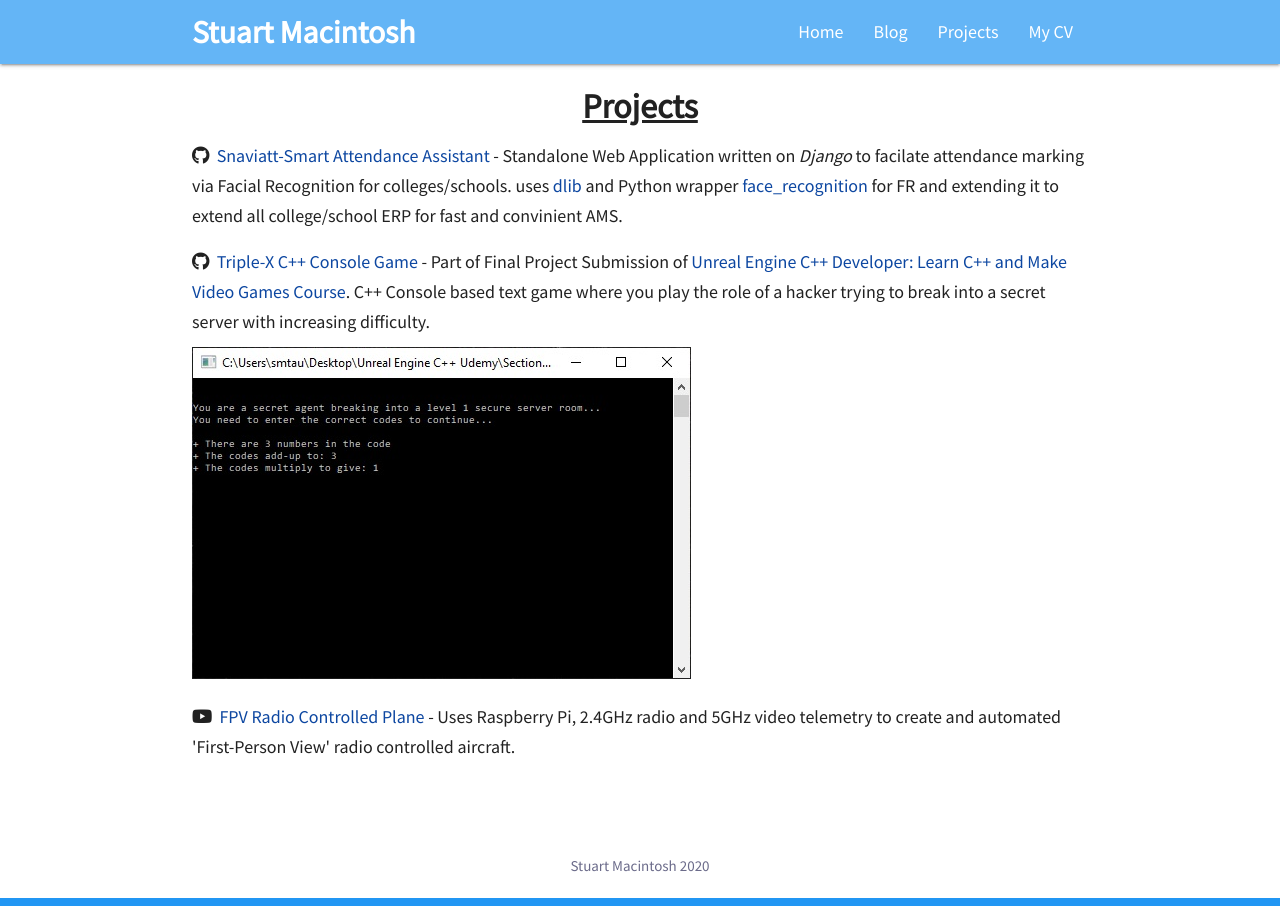
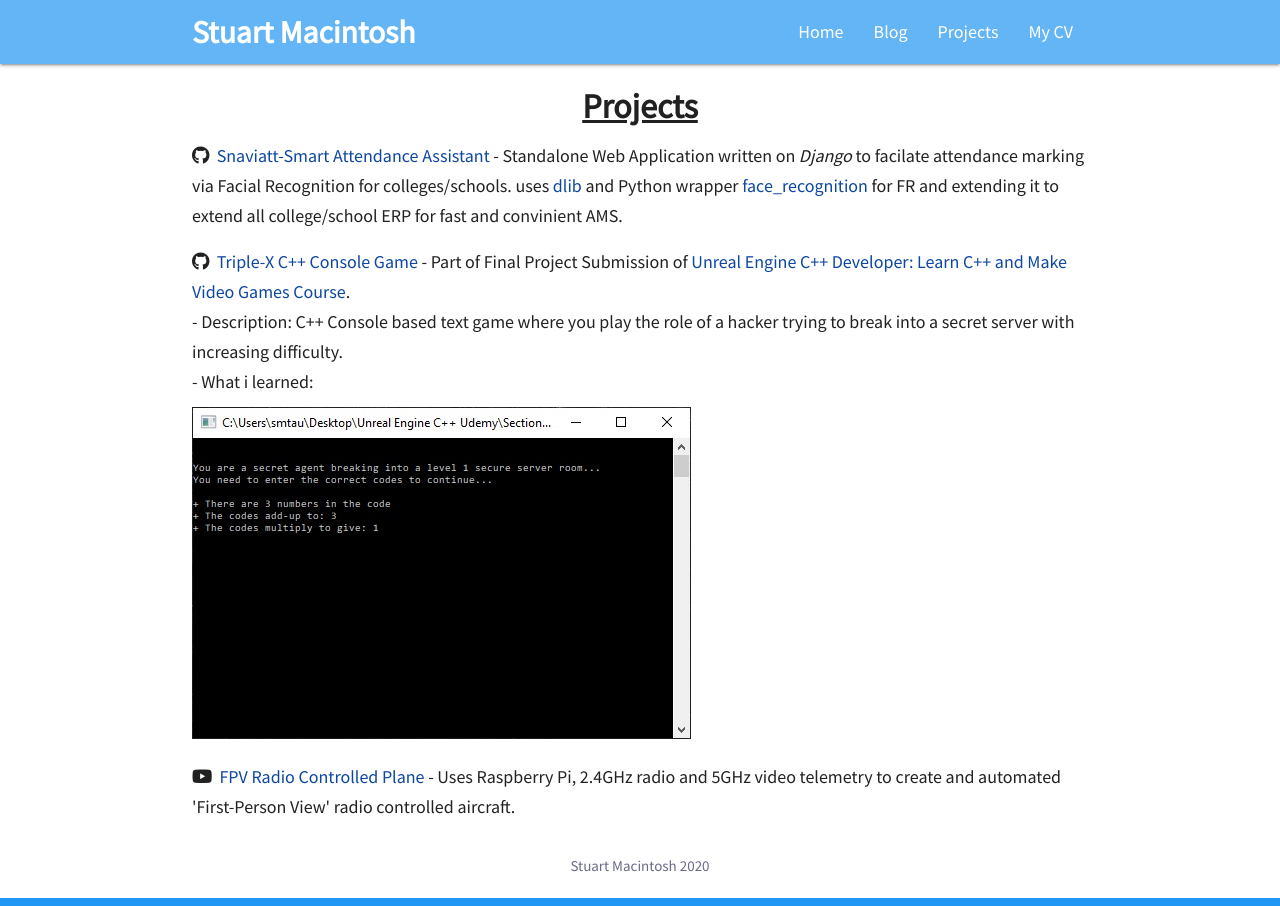
Before and after one commit to SmTaUcM/SmTaUcM.github.io, a Jekyll site: the page built from projects.html, in a window 1280 px wide. Built offline with Jekyll 4.4.1, drawn with Linux system fonts in a browser that asks for light colours; nearby versions of some CDN libraries.

Commit message:
projects.html - fixed Triple-X broken link and added description and what I learned.

```diff
--- a/_includes/projects.html
+++ b/_includes/projects.html
@@ -29,14 +29,18 @@
         <h5>
           <i class="fab fa-github"></i>&nbsp;&nbsp;<strong
             ><a
-              href="https://https://github.com/SmTaUcM/Triple-X"
+              href="https://github.com/SmTaUcM/Triple-X"
               >Triple-X C++ Console Game</a
             ></strong
           >
           - Part of Final Project Submission of
           <a href="https://www.udemy.com/course/unrealcourse/"
             >Unreal Engine C++ Developer: Learn C++ and Make Video Games Course</a
-          >. C++ Console based text game where you play the role of a hacker trying to break into a secret server with increasing difficulty.
+          >.
+		  <BR>
+		  - Description: C++ Console based text game where you play the role of a hacker trying to break into a secret server with increasing difficulty.
+		  <BR>
+		  - What i learned:
         </h5>
 		<div class="triplex">
 			<img
```
